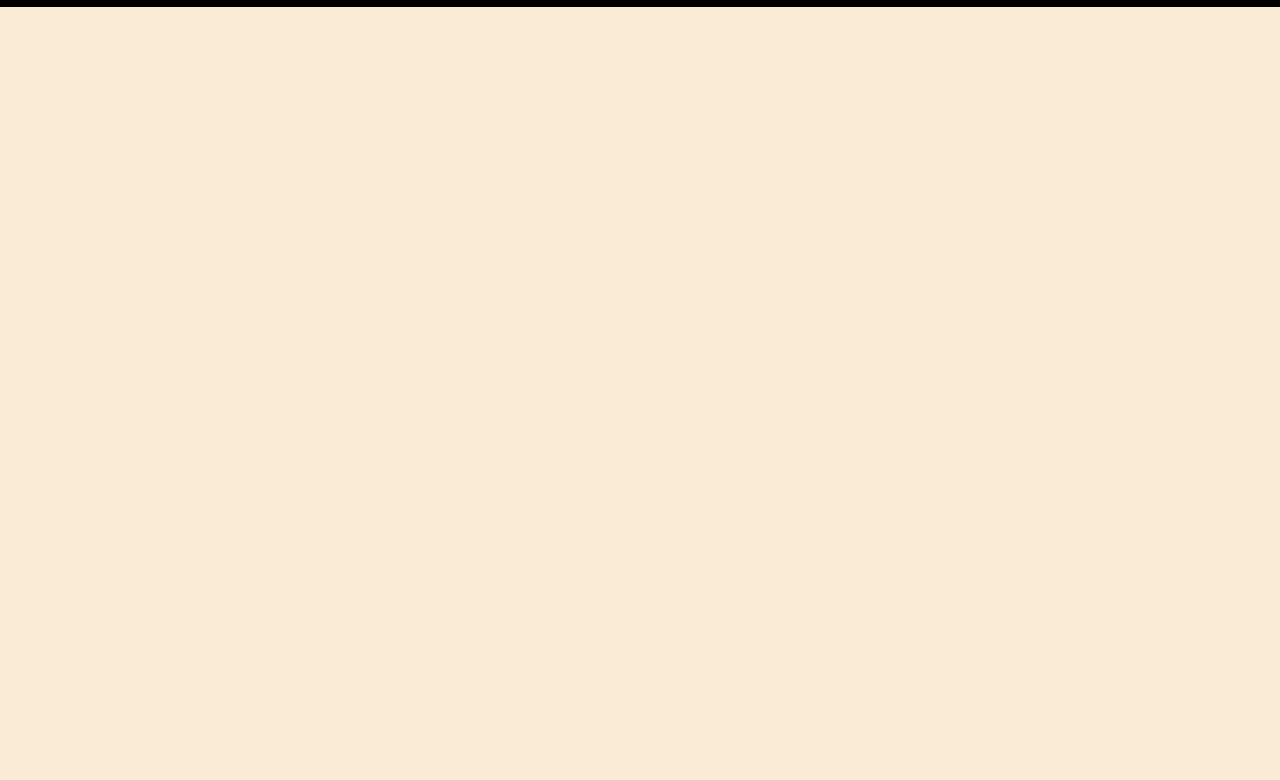
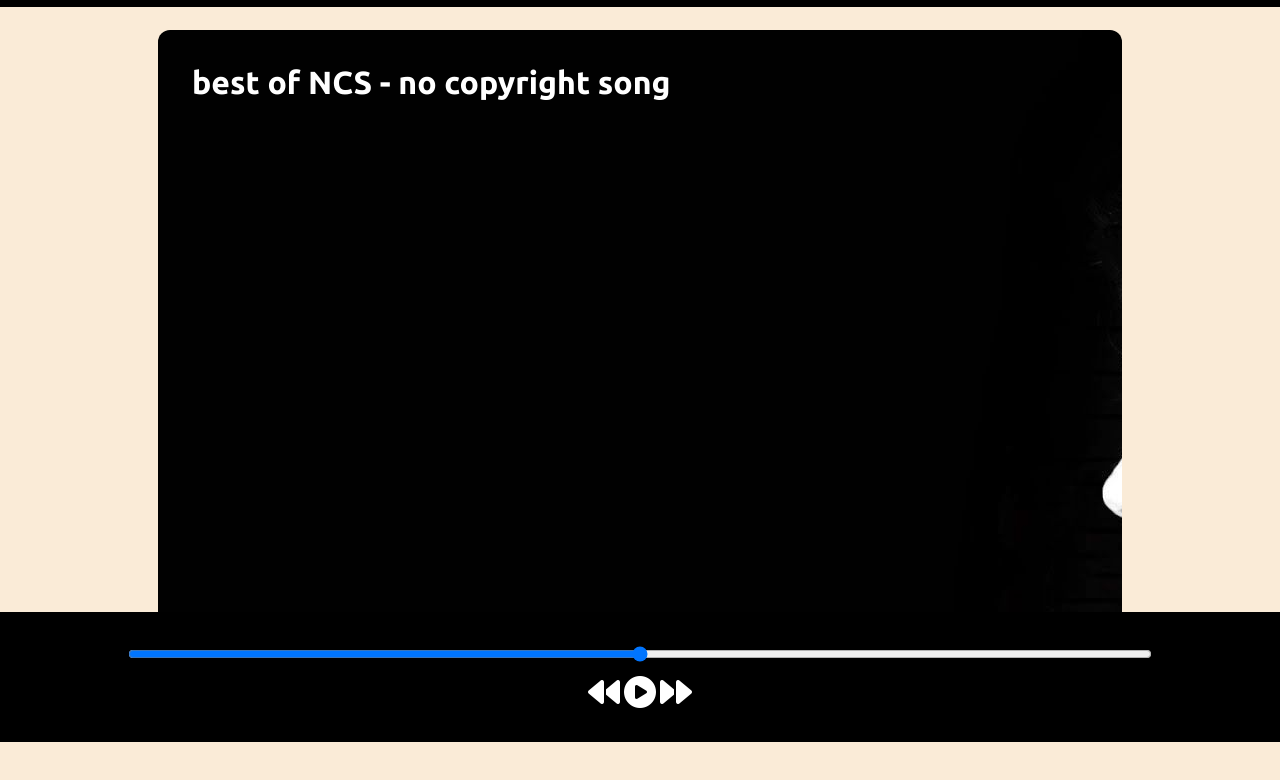
Before and after one commit to HarishGoud8019/spotify-clone, a plain HTML site: page index.html in a window 1280 px wide. Shown: the part 58-838 px from the top of the page. Before the commit the page ends 800 px from the top, so only its background shows below. Drawn offline with Linux system fonts and the light colour scheme.

Commit message:
container

```diff
--- a/index.html
+++ b/index.html
@@ -14,6 +14,21 @@
     <li>About</li>
     </ul>
     </nav>
+    <div class="container">
+        <div class="songlist">
+            <h1> best of NCS - no copyright song</h1>
+        </div>
+        <div class="songbanner"></div>
+    </div>
+    <div class="bottom">
+        <input type="range" name="range" id="myProgressBar" min="0" max="100">
+        <div class="icons">
+         <i class="fa-solid fa-2x fa-backward"></i>
+         <i class="fa-solid fa-2x fa-circle-play"></i>
+         <i class="fa-solid fa-2x fa-forward"></i>
+        </div>
+    </div>
+    <script src="https://kit.fontawesome.com/10325453a7.js" crossorigin="anonymous"></script>
     <script src="script.js"></script>
 </body>
 </html>
--- a/style.css
+++ b/style.css
@@ -7,7 +7,7 @@
     background-color: antiquewhite;
 }
 nav{
-    font-family:"Ubuntu", sans-serif;;
+    font-family:"Ubuntu", sans-serif;
 }
 nav ul{
     display: flex;
@@ -30,3 +30,36 @@
     font-weight: bold;
     font-size: 1.3rem;
 }
+.container{
+    min-height: 72vh;
+    background-color: black;
+    color: white;
+    font-family:"Ubuntu", sans-serif;
+    display: flex;
+    width: 70%;
+    margin: 23px auto;
+    border-radius: 12px;
+    padding: 34px;
+    background-image: url("bg.jpg");
+}
+.bottom{
+    position: sticky;
+    height: 130px;
+    background-color: black;
+    color: white;
+    bottom: 0;
+    display: flex;
+    justify-content: center;
+    align-items: center;
+    flex-direction: column;
+}
+.icons{
+    margin-top: 14px;
+}
+.icons i{
+cursor: pointer;
+}
+#myProgressBar{
+    width: 80vw;
+    text-align: center;
+}
```
Also changed, not shown: bg.jpg (added).
